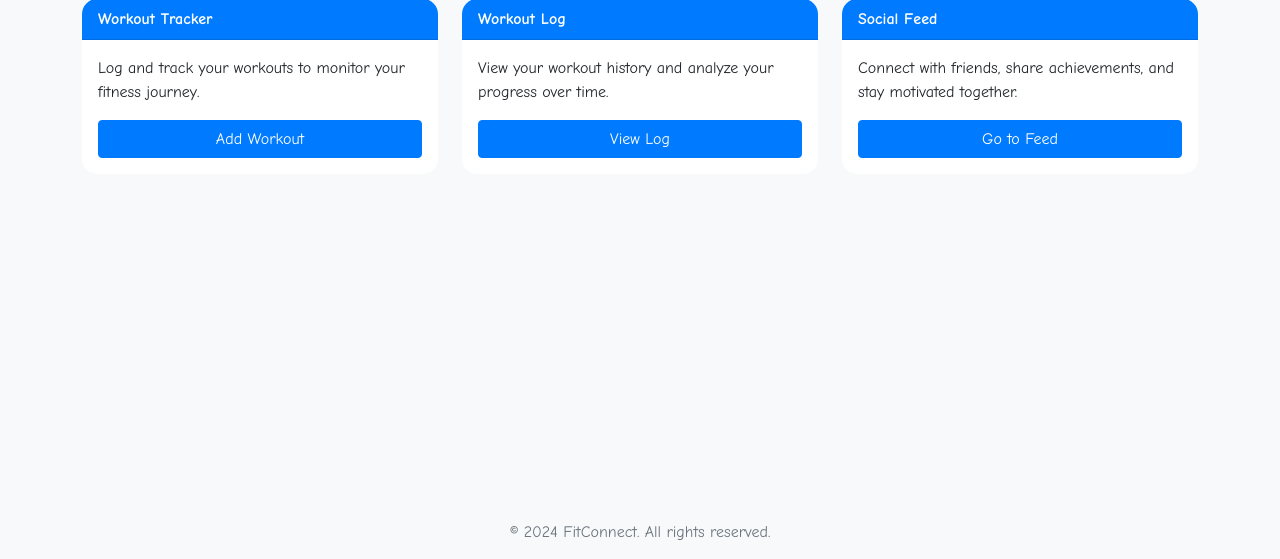
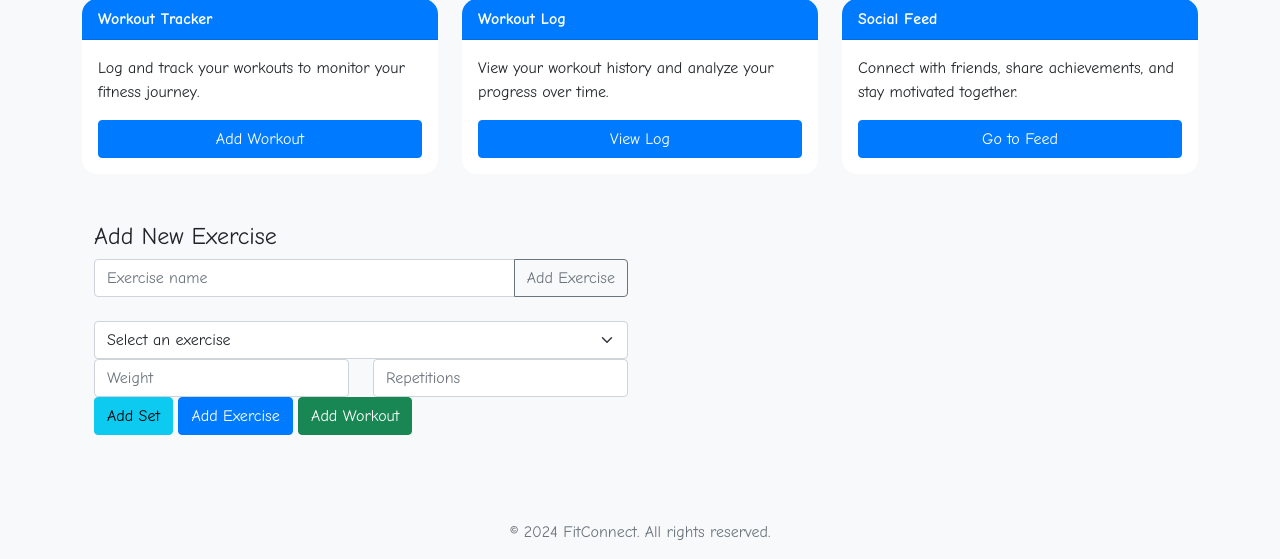
Before and after one commit to PreciousEzeigbo/Portfolio_project, a Flask app: page /workout/add_workout in a window 1280 px wide. Shown: the part 241-800 px from the top of the page. Run offline with Flask 3, Linux system fonts and the light colour scheme; the visitor is signed in with stand-in values (Sample User, id 1); data that the repository does not hold is empty; some libraries are stand-ins or nearby versions.

Commit message:
Updating

```diff
--- a/blueprintapp/app.py
+++ b/blueprintapp/app.py
@@ -9,7 +9,7 @@
 
 def create_app():
     app = Flask(__name__, template_folder= 'templates')
-    workout_bp = Blueprint('workout', __name__, template_folder='templates')
+    workout_bp = Blueprint('workout', __name__, template_folder='templates', static_folder='static')
     app.config['SQLALCHEMY_DATABASE_URI'] = 'sqlite:///fitconnect.db'
     app.config['SECRET_KEY'] = "my secret key you should not know"
     app.config['LOGIN_VIEW'] = 'login'
--- a/blueprintapp/blueprints/workout/routes.py
+++ b/blueprintapp/blueprints/workout/routes.py
@@ -1,4 +1,4 @@
-from flask import render_template, redirect, url_for, flash, Blueprint, request
+from flask import jsonify, render_template, redirect, url_for, flash, Blueprint, request
 from flask_login import login_user, logout_user, login_required, current_user
 from datetime import datetime, timedelta
 from blueprintapp.app import db
@@ -10,6 +10,7 @@
 @workout_bp.route('/dashboard', methods=['GET', 'POST'])
 @login_required
 def dashboard():
+    print("Workout route reached for index")  # debug line
     return render_template('index.html')
 
 @workout_bp.route('/workout')
@@ -17,28 +18,35 @@
 def workout():
     print("Workout route reached")  # Debug line
     workouts = Workout.query.filter_by(user_id=current_user.uid).order_by(Workout.date.desc()).all()
-    return render_template('workout_log.html', workouts=workouts)
+    return render_template('workout_log.html', workout=workouts)
 
 @workout_bp.route('/add_workout', methods=['POST', 'GET'])
 @login_required
 def add_workout():
     if request.method == 'POST':
-        workout = Workout(date=datetime.now(), user_id=current_user.uid)
-        exercise_count = int(request.form['exercise_count'])
-
-        for exercise_num in range(1, exercise_count + 1):
-            exercise = Exercise(order=exercise_num, exercise_id=request.form['exercise' + str(exercise_num)], workout=workout)
-            weights = request.form.getlist('weight' + str(exercise_num))
-            reps = request.form.getlist('reps' + str(exercise_num))
-            set_order = 1
-            for weight, rep in zip(weights, reps):
-                work_set = Set(order=set_order, exercise=exercise, weight=weight, reps=rep)
-                set_order += 1
-
-        db.session.add(workout)
-        db.session.commit()
-        flash("Workout Added!", category="success")
-        return redirect(url_for('workout.add_workout'))
+        if 'new_exercise' in request.form:
+            # Handle adding a new exercise
+            new_exercise_name = request.form['new_exercise']
+            new_exercise = Exerciselist(name=new_exercise_name)
+            db.session.add(new_exercise)
+            db.session.commit()
+            return jsonify({'success': True, 'id': new_exercise.uid, 'name': new_exercise.name})
+        else:
+            # Handle adding a workout
+            workout = Workout(date=datetime.now(), user_id=current_user.uid)
+            exercise_count = int(request.form['exercise_count'])
+            for exercise_num in range(1, exercise_count + 1):
+                exercise = Exercise(order=exercise_num, exercise_id=request.form['exercise' + str(exercise_num)], workout=workout)
+                weights = request.form.getlist('weight' + str(exercise_num))
+                reps = request.form.getlist('reps' + str(exercise_num))
+                set_order = 1
+                for weight, rep in zip(weights, reps):
+                    work_set = Set(order=set_order, exercise=exercise, weight=weight, reps=rep)
+                    set_order += 1
+            db.session.add(workout)
+            db.session.commit()
+            flash("Workout Added!", category="success")
+            return redirect(url_for('workout.add_workout'))
 
     exercises = Exerciselist.query.all()
     return render_template('add_workout.html', exercises=exercises)
@@ -66,7 +74,7 @@
         db.session.delete(workout)
         db.session.commit()
         flash("Workout deleted!", category="warning")
-        return redirect(url_for('workout.workout'))
+        return redirect(url_for('workout'))
 
 @workout_bp.route('/profile')
 @login_required
--- a/blueprintapp/blueprints/workout/templates/add_workout.html
+++ b/blueprintapp/blueprints/workout/templates/add_workout.html
@@ -5,11 +5,20 @@
 <div class="container">
     <div class="row">
         <div class="col-md-6">
+            <!-- Add New Exercise Form -->
+            <form id="add-exercise-form" class="mb-4">
+                <h4>Add New Exercise</h4>
+                <div class="input-group mb-3">
+                    <input type="text" id="new-exercise-name" class="form-control" placeholder="Exercise name" required>
+                    <button class="btn btn-outline-secondary" type="submit" id="add-exercise-btn">Add Exercise</button>
+                </div>
+            </form>
+
             <form method="POST" action="{{ url_for('workout.add_workout') }}" id="workout">
                 <select name="exercise1" class="form-select" form="workout" required>
                     <option selected disabled value="">Select an exercise</option>
                     {% for exercise in exercises %}
-                    <option value="{{ exercise.id }}">{{ exercise.name }}</option>
+                    <option value="{{ exercise.uid }}">{{ exercise.name }}</option>
                     {% endfor %}
                 </select>
                 <div class="form-group" id="exercise1">
@@ -31,15 +40,13 @@
         </div>
     </div>
 </div>
+
 <script type="text/html" id="exercise_template">
-    <select name="exercise<%= exercise_num %>" class="form-select"form="workout" required>
+    <select name="exercise<%= exercise_num %>" class="form-select" form="workout" required>
         <option selected disabled value="">Select an exercise</option>
-        {% for exercise in exercises %}
-        <option value="{{ exercise.id }}">{{ exercise.name }}</option>
-        {% endfor %}
+        ${exercises.map(ex => `<option value="${ex.id}">${ex.name}</option>`).join('')}
     </select>
     <div class="form-group" id="exercise<%= exercise_num %>">
-
     </div>
     <button type="button" class="btn btn-info addSet" exercise="<%= exercise_num %>">Add Set</button>
 </script>
@@ -54,9 +61,51 @@
         </div>
     </div>
 </script>
+
 <script>
+var exercises = [
+    {% for exercise in exercises %}
+        { id: {{ exercise.uid }}, name: "{{ exercise.name }}" },
+    {% endfor %}
+];
+
 document.addEventListener('DOMContentLoaded', function () {
     let exerciseCount = 1;
+
+    // Function to add new exercise to the list
+    document.getElementById('add-exercise-form').addEventListener('submit', function(event) {
+        event.preventDefault();
+        const newExerciseName = document.getElementById('new-exercise-name').value;
+        if (newExerciseName) {
+            fetch("{{ url_for('workout.add_workout') }}", {
+                method: 'POST',
+                headers: {
+                    'Content-Type': 'application/x-www-form-urlencoded',
+                },
+                body: `new_exercise=${encodeURIComponent(newExerciseName)}`
+            })
+            .then(response => response.json())
+            .then(data => {
+                if (data.success) {
+                    exercises.push({ id: data.id, name: data.name });
+                    updateExerciseSelects();
+                    document.getElementById('new-exercise-name').value = '';
+                }
+            });
+        }
+    });
+
+    // Function to update all exercise selects
+    function updateExerciseSelects() {
+        const selects = document.querySelectorAll('select[name^="exercise"]');
+        selects.forEach(select => {
+            const currentValue = select.value;
+            select.innerHTML = `
+                <option selected disabled value="">Select an exercise</option>
+                ${exercises.map(ex => `<option value="${ex.id}" ${ex.id == currentValue ? 'selected' : ''}>${ex.name}</option>`).join('')}
+            `;
+        });
+    }
 
     // Function to add new exercise
     document.getElementById('addExercise').addEventListener('click', function () {
@@ -66,7 +115,7 @@
 
         const newExercise = document.createElement('div');
         newExercise.innerHTML = compiledTemplate;
-            document.querySelector('form#workout').appendChild(newExercise);
+        document.querySelector('form#workout').insertBefore(newExercise, this);
 
         // Update hidden input with the new exercise count
         document.querySelector('input[name="exercise_count"]').value = exerciseCount;
--- a/blueprintapp/blueprints/workout/templates/index.html
+++ b/blueprintapp/blueprints/workout/templates/index.html
@@ -126,6 +126,8 @@
                 </div>
             </div>
         </div>
+        {% block content %}
+        {% endblock %}
     </main>
 
     <footer class="mt-5 py-3 bg-light">
--- a/blueprintapp/blueprints/workout/templates/profile.html
+++ b/blueprintapp/blueprints/workout/templates/profile.html
@@ -13,12 +13,12 @@
                 <div class="card-body">
                     <div class="row mb-4">
                         <div class="col-md-4">
-                            <img src="{{ url_for('static', filename='default_profile.png') }}" alt="Profile Picture" class="img-fluid rounded-circle">
+                            <img src="{{ url_for('static', filename='/images/default_profile.png') }}" alt="Profile Picture" class="img-fluid rounded-circle">
                         </div>
                         <div class="col-md-8">
                             <h3>{{ current_user.username }}</h3>
                             <p><strong>Email:</strong> {{ current_user.email }}</p>
-                            <p><strong>Member since:</strong> {{ current_user.date_joined.strftime('%B %d, %Y') }}</p>
+                            <p><strong>Member since:</strong> {{ current_user.date_added.strftime('%B %d, %Y') }}</p>
                         </div>
                     </div>
                     <div class="row">
--- a/blueprintapp/routes.py
+++ b/blueprintapp/routes.py
@@ -6,7 +6,7 @@
 
 def register_routes(app, db, bcrypt):
 
-    @app.route('/home', methods=['GET', 'POST'])
+    @app.route('/', methods=['GET', 'POST'])
     def home():
         return render_template('home.html')
 
```
Also changed, not shown: blueprintapp/static/images/default_profile.png (added). Lines whose indentation alone changed are shown as unchanged.
